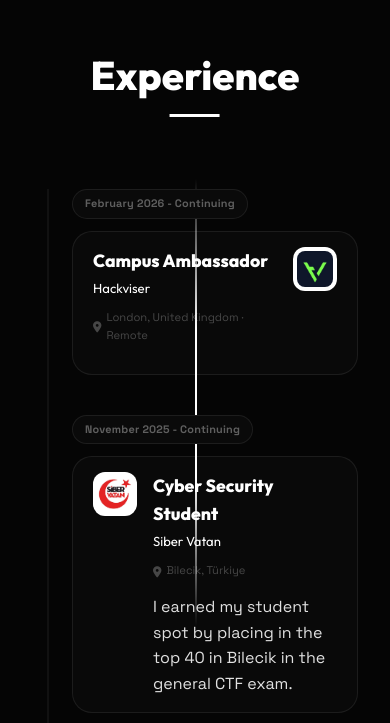
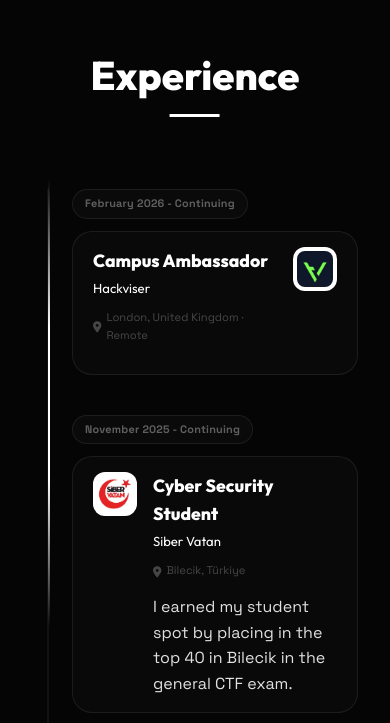
Before and after one commit to efekrbas/website, a Next.js app: page / in a window 390 px wide. Shown: the part 3558-4281 px from the top of the page. Built offline with nearby package versions, Linux system fonts and the light colour scheme; no server answers.

Commit message:
fix: align timeline progress bar for mobile responsiveness

```diff
--- a/src/index.css
+++ b/src/index.css
@@ -1171,6 +1171,11 @@ footer {
         left: 16px;
     }
 
+    .timeline-progress-bar {
+        left: 16px;
+        transform: none;
+    }
+
     .timeline-item {
         flex-direction: column !important;
         margin-left: 0;
```
